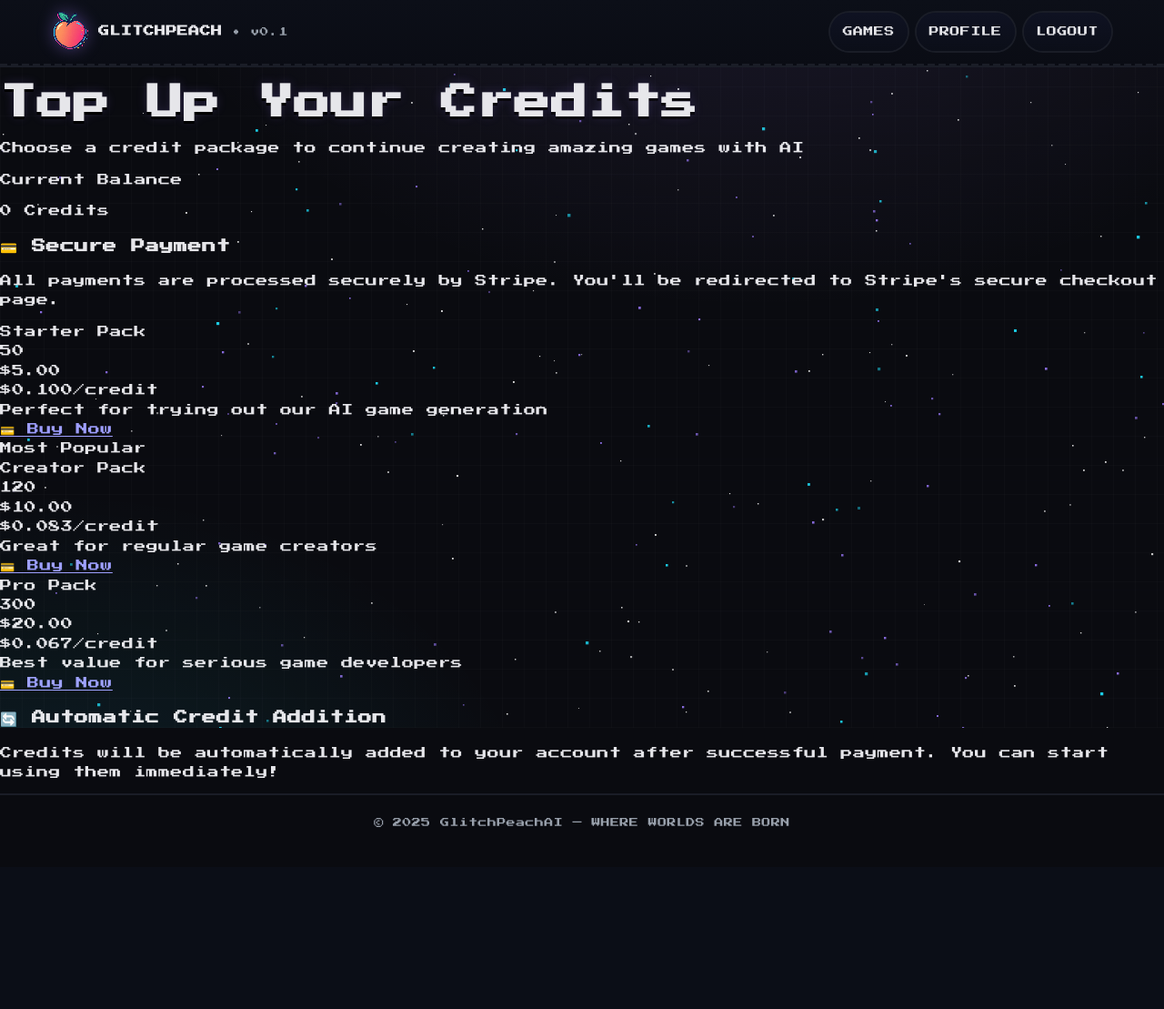
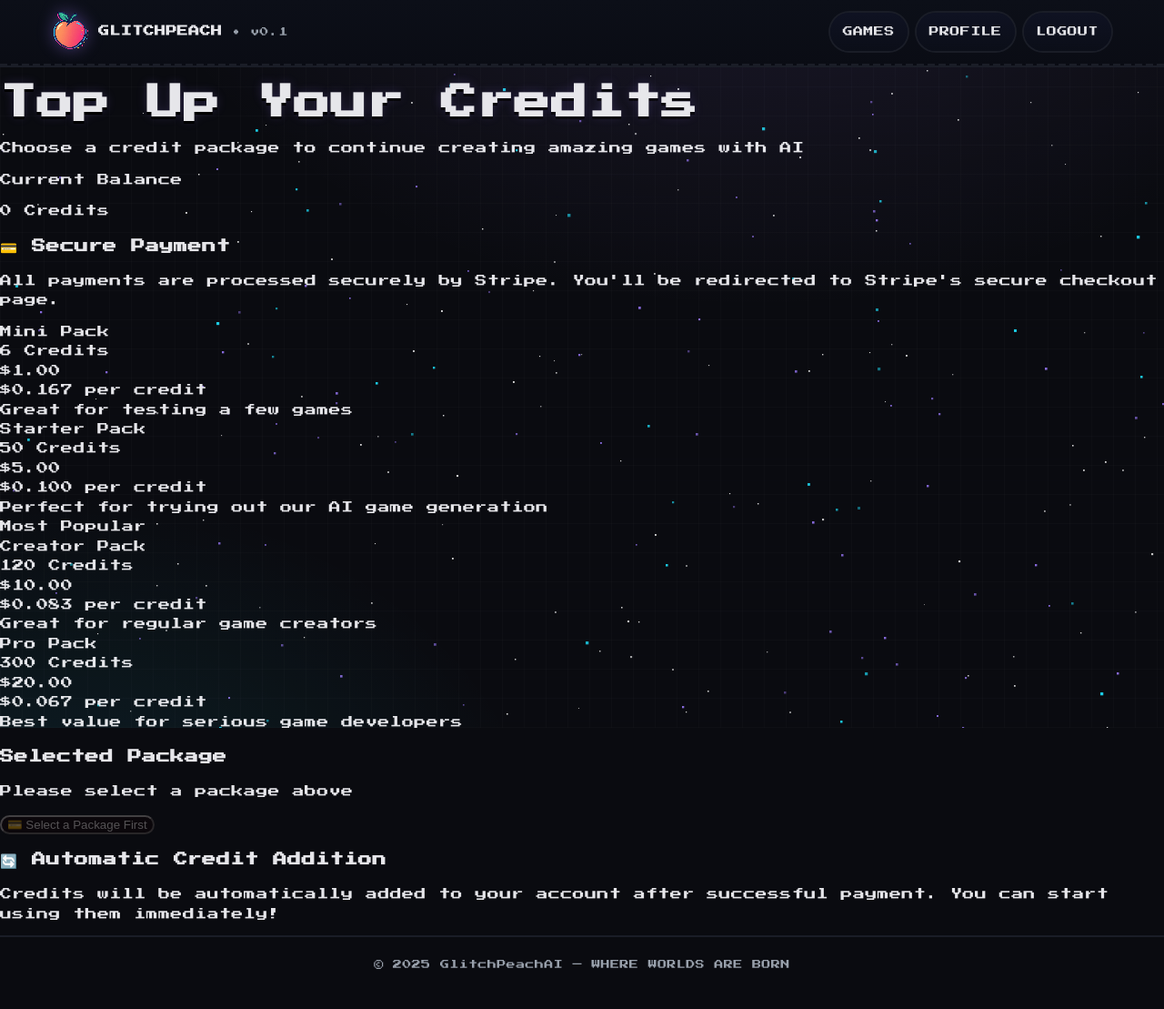
Before and after one commit to AgvanTsydypov/gameengine, a Flask app: page /payment in a window 1280 px wide. Shown: the whole page at 91% size. Before the commit the page ends 909 px from the top, so only its background shows below. Run offline with Flask 3, Linux system fonts and the light colour scheme; the visitor is signed in with stand-in values (Sample User, id 1); some libraries are stand-ins or nearby versions.

Commit message:
1 dollar pack

```diff
--- a/app.py
+++ b/app.py
@@ -1236,13 +1236,22 @@ def payment():
     # Define credit packages with Payment Links
     credit_packages = [
         {
+            'credits': 6,
+            'price': 1.00,
+            'price_cents': 100,
+            'name': 'Mini Pack',
+            'description': 'Great for testing a few games',
+            'price_per_credit': 0.167,
+            'payment_link_url': 'https://buy.stripe.com/test_9B65kE3OGfgP7V19LI8g006'
+        },
+        {
             'credits': 50,
             'price': 5.00,
             'price_cents': 500,
             'name': 'Starter Pack',
             'description': 'Perfect for trying out our AI game generation',
-            'price_per_credit': 0.10,
-            'payment_link_url': 'https://buy.stripe.com/test_5kQ7sM1Gy6Kj0sz0b88g003'
+            'price_per_credit': 0.100,
+            'payment_link_url': 'https://buy.stripe.com/test_9B66oIetk5Gfejp5vs8g007'
         },
         {
             'credits': 120,
@@ -1252,7 +1261,7 @@ def payment():
             'description': 'Great for regular game creators',
             'popular': True,
             'price_per_credit': 0.083,
-            'payment_link_url': 'https://buy.stripe.com/test_8x228s9904Cbcbh4ro8g004'
+            'payment_link_url': 'https://buy.stripe.com/test_9B66oIgBs7Onb7d6zw8g008'
         },
         {
             'credits': 300,
@@ -1261,7 +1270,7 @@ def payment():
             'name': 'Pro Pack',
             'description': 'Best value for serious game developers',
             'price_per_credit': 0.067,
-            'payment_link_url': 'https://buy.stripe.com/test_4gMdRa2KC3y7grx7DA8g005'
+            'payment_link_url': 'https://buy.stripe.com/test_bJe8wQ3OG8Srfnt4ro8g009'
         }
     ]
 
--- a/generate_payment_links.py
+++ b/generate_payment_links.py
@@ -19,6 +19,12 @@ def create_products_and_prices():
 
     # Define credit packages
     packages = [
+        {
+            'name': 'Mini Pack - 6 Credits',
+            'description': 'Great for testing a few games',
+            'price': 100,  # $1.00 in cents
+            'credits': 6
+        },
         {
             'name': 'Starter Pack - 50 Credits',
             'description': 'Perfect for trying out our AI game generation',
--- a/templates/payment.html
+++ b/templates/payment.html
@@ -5,56 +5,98 @@
 {% block extra_head %}
 <style>
     .credit-packages {
-        display: grid;
-        grid-template-columns: repeat(auto-fit, minmax(280px, 1fr));
-        gap: 1.5rem;
+        display: flex;
+        flex-direction: column;
+        gap: 1rem;
         margin: 2rem 0;
+        max-width: 600px;
+        margin-left: auto;
+        margin-right: auto;
     }
 
     .credit-package {
         background: white;
-        border: 2px solid #e5e7eb;
-        border-radius: 12px;
-        padding: 1.5rem;
+        border: 4px solid #d1d5db;
+        border-radius: 20px;
+        padding: 2rem;
         text-align: center;
         position: relative;
         transition: all 0.3s ease;
+        cursor: pointer;
+        box-shadow: 0 8px 16px rgba(0, 0, 0, 0.1);
+        min-height: 200px;
+        display: flex;
+        flex-direction: column;
+        justify-content: center;
+        margin: 0.5rem 0;
     }
 
     .credit-package:hover {
         border-color: #3b82f6;
-        transform: translateY(-2px);
-        box-shadow: 0 10px 25px rgba(0, 0, 0, 0.1);
+        transform: translateY(-4px);
+        box-shadow: 0 16px 32px rgba(59, 130, 246, 0.2);
+        background: #f8fafc;
+    }
+
+    .credit-package.selected {
+        border-color: #10b981;
+        border-width: 6px;
+        background: white;
+        color: #1f2937;
+        transform: translateY(-4px);
+        box-shadow: 0 20px 40px rgba(16, 185, 129, 0.3);
     }
 
     .credit-package.popular {
-        border-color: #3b82f6;
-        background: linear-gradient(135deg, #3b82f6 0%, #1d4ed8 100%);
-        color: white;
+        border-color: #f59e0b;
+        border-width: 5px;
+        background: white;
+        color: #1f2937;
+        box-shadow: 0 12px 24px rgba(245, 158, 11, 0.2);
     }
 
     .credit-package.popular:hover {
+        border-color: #f59e0b;
+        background: #fef3c7;
         transform: translateY(-4px);
-        box-shadow: 0 15px 35px rgba(59, 130, 246, 0.3);
+        box-shadow: 0 16px 32px rgba(245, 158, 11, 0.3);
+    }
+
+    .credit-package.popular.selected {
+        border-color: #10b981;
+        border-width: 6px;
+        background: white;
+        color: #1f2937;
+        box-shadow: 0 20px 40px rgba(16, 185, 129, 0.3);
     }
 
     .popular-badge {
         position: absolute;
-        top: -10px;
+        top: -15px;
         left: 50%;
         transform: translateX(-50%);
         background: #f59e0b;
         color: white;
-        padding: 0.25rem 0.75rem;
-        border-radius: 20px;
-        font-size: 0.75rem;
-        font-weight: 600;
+        padding: 0.5rem 1.5rem;
+        border-radius: 25px;
+        font-size: 0.85rem;
+        font-weight: 700;
+        z-index: 10;
+        box-shadow: 0 4px 12px rgba(245, 158, 11, 0.4);
+        border: 2px solid white;
+    }
+
+    .credit-package.selected .popular-badge {
+        background: #10b981;
+        box-shadow: 0 4px 12px rgba(16, 185, 129, 0.4);
+        border: 2px solid white;
     }
 
     .package-name {
-        font-size: 1.25rem;
+        font-size: 1.3rem;
         font-weight: 700;
-        margin-bottom: 0.5rem;
+        margin-bottom: 0.75rem;
+        margin-top: 0.5rem;
     }
 
     .package-credits {
@@ -64,71 +106,90 @@
         margin: 0.5rem 0;
     }
 
+    .credit-package.selected .package-credits {
+        color: #10b981;
+    }
+
     .credit-package.popular .package-credits {
-        color: white;
+        color: #f59e0b;
     }
 
     .package-price {
         font-size: 1.5rem;
-        font-weight: 600;
+        font-weight: 700;
         color: #059669;
-        margin-bottom: 0.25rem;
+        margin-bottom: 0.5rem;
+    }
+
+    .credit-package.selected .package-price {
+        color: #10b981;
     }
 
     .credit-package.popular .package-price {
-        color: white;
+        color: #f59e0b;
     }
 
     .package-price-per-credit {
         font-size: 0.9rem;
         font-weight: 500;
         color: #6b7280;
-        margin-bottom: 0.5rem;
+        margin-bottom: 0.75rem;
+    }
+
+    .credit-package.selected .package-price-per-credit {
+        color: #10b981;
     }
 
     .credit-package.popular .package-price-per-credit {
-        color: rgba(255, 255, 255, 0.8);
+        color: #f59e0b;
     }
 
     .package-description {
         color: #6b7280;
-        font-size: 0.9rem;
-        margin-bottom: 1rem;
+        font-size: 0.95rem;
+        margin-bottom: 0.5rem;
+        line-height: 1.4;
+    }
+
+    .credit-package.selected .package-description {
+        color: #374151;
     }
 
     .credit-package.popular .package-description {
-        color: rgba(255, 255, 255, 0.9);
+        color: #374151;
     }
 
-    .payment-link-btn {
+    .buy-button-container {
+        text-align: center;
+        margin: 2rem 0;
+    }
+
+    .buy-button {
         background: #3b82f6;
         color: white;
         border: none;
-        padding: 0.75rem 1.5rem;
-        border-radius: 8px;
-        font-weight: 600;
+        padding: 1rem 3rem;
+        border-radius: 12px;
+        font-weight: 700;
+        font-size: 1.1rem;
         cursor: pointer;
         transition: all 0.3s ease;
-        width: 100%;
         text-decoration: none;
         display: inline-block;
+        min-width: 200px;
     }
 
-    .payment-link-btn:hover {
+    .buy-button:hover:not(:disabled) {
         background: #2563eb;
-        transform: translateY(-1px);
-        color: white;
-        text-decoration: none;
+        transform: translateY(-2px);
+        box-shadow: 0 10px 25px rgba(59, 130, 246, 0.3);
     }
 
-    .credit-package.popular .payment-link-btn {
-        background: white;
-        color: #3b82f6;
-    }
-
-    .credit-package.popular .payment-link-btn:hover {
-        background: #f8fafc;
-        color: #3b82f6;
+    .buy-button:disabled {
+        background: #9ca3af;
+        cursor: not-allowed;
+        transform: none;
+        box-shadow: none;
     }
 
     .current-balance {
@@ -166,6 +227,20 @@
         color: #6b7280;
         font-size: 0.9rem;
     }
+
+    .selection-info {
+        background: #fef3c7;
+        border: 1px solid #f59e0b;
+        border-radius: 8px;
+        padding: 1rem;
+        margin: 1rem 0;
+        text-align: center;
+        display: none;
+    }
+
+    .selection-info.show {
+        display: block;
+    }
 </style>
 {% endblock %}
 
@@ -192,20 +267,35 @@
         <!-- Credit Packages -->
         <div class="credit-packages">
             {% for package in credit_packages %}
-            <div class="credit-package {% if package.popular %}popular{% endif %}">
+            <div class="credit-package {% if package.popular %}popular{% endif %}"
+                 data-package-name="{{ package.name }}"
+                 data-payment-url="{{ package.payment_link_url }}"
+                 data-credits="{{ package.credits }}"
+                 data-price="{{ package.price }}"
+                 onclick="selectPackage(this)">
                 {% if package.popular %}
                 <div class="popular-badge">Most Popular</div>
                 {% endif %}
                 <div class="package-name">{{ package.name }}</div>
-                <div class="package-credits">{{ package.credits }}</div>
+                <div class="package-credits">{{ package.credits }} Credits</div>
                 <div class="package-price">${{ "%.2f"|format(package.price) }}</div>
-                <div class="package-price-per-credit">${{ "%.3f"|format(package.price_per_credit) }}/credit</div>
+                <div class="package-price-per-credit">${{ "%.3f"|format(package.price_per_credit) }} per credit</div>
                 <div class="package-description">{{ package.description }}</div>
-                <a href="{{ package.payment_link_url }}" class="payment-link-btn" target="_blank">
-                    💳 Buy Now
-                </a>
             </div>
             {% endfor %}
+        </div>
+
+        <!-- Selection Info -->
+        <div class="selection-info" id="selection-info">
+            <h3>Selected Package</h3>
+            <p id="selected-package-info">Please select a package above</p>
+        </div>
+
+        <!-- Buy Button -->
+        <div class="buy-button-container">
+            <button class="buy-button" id="buy-button" disabled onclick="buySelectedPackage()">
+                💳 Select a Package First
+            </button>
         </div>
 
         <!-- Additional Info -->
@@ -217,6 +307,49 @@
 </div>
 
 <script>
+let selectedPackage = null;
+
+function selectPackage(element) {
+    // Remove previous selections
+    document.querySelectorAll('.credit-package').forEach(pkg => {
+        pkg.classList.remove('selected');
+    });
+
+    // Add selection to clicked package
+    element.classList.add('selected');
+
+    // Get package data from data attributes
+    const name = element.dataset.packageName;
+    const paymentUrl = element.dataset.paymentUrl;
+    const credits = parseInt(element.dataset.credits);
+    const price = parseFloat(element.dataset.price);
+
+    // Store selected package info
+    selectedPackage = {
+        name: name,
+        paymentUrl: paymentUrl,
+        credits: credits,
+        price: price
+    };
+
+    // Update selection info
+    const selectionInfo = document.getElementById('selection-info');
+    const packageInfo = document.getElementById('selected-package-info');
+    const buyButton = document.getElementById('buy-button');
+
+    selectionInfo.classList.add('show');
+    packageInfo.textContent = `${name} - ${credits} credits for $${price.toFixed(2)}`;
+    buyButton.disabled = false;
+    buyButton.textContent = `💳 Buy ${name} - $${price.toFixed(2)}`;
+}
+
+function buySelectedPackage() {
+    if (selectedPackage) {
+        // Redirect to Stripe payment link
+        window.open(selectedPackage.paymentUrl, '_blank');
+    }
+}
+
 // Handle URL parameters for success redirect
 const urlParams = new URLSearchParams(window.location.search);
 if (urlParams.get('success') === 'true') {
```
